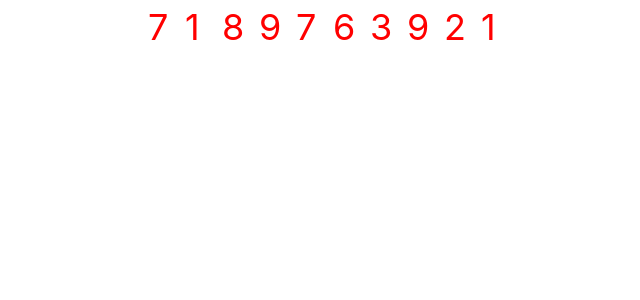
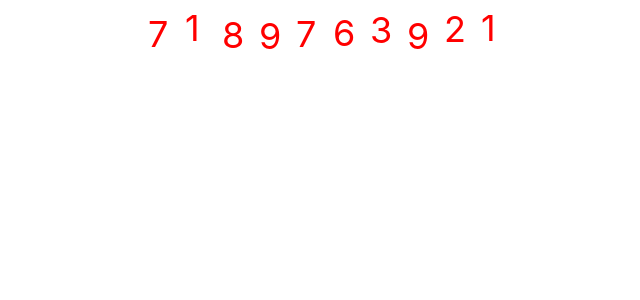
Before and after one commit to robphilipp/stream-charts, a React (Create React App) app: page / in a window 1280 px wide. Shown: the top 300 px of the page, without its empty margins (292-932 px from the left). Built offline with nearby package versions, Linux system fonts and the light colour scheme.

Commit message:
a bit of clean up

```diff
--- a/src/NumberSpinner.tsx
+++ b/src/NumberSpinner.tsx
@@ -16,6 +16,7 @@ function NumberSpinner(props: OwnProps): JSX.Element {
     const [liveData, setLiveData] = useState(props.data || [1, 2, 3]);
     const dataRef = useRef(props.data || [1, 2, 3]);
 
+    // called on mount to set up the <g> element into which to render
     useEffect(
         () => {
             if (d3ContainerRef.current) {
@@ -27,19 +28,18 @@ function NumberSpinner(props: OwnProps): JSX.Element {
                 ;
             }
 
+            // on mount, sets the timer that updates the data and sets the live data which causes a state change
+            // and so react will call the useEffect with the live data dependency and update d3
             intervalRef.current = setInterval(
                 () => {
                     const size = dataRef.current.length;
                     dataRef.current.push((dataRef.current[size - 2] + dataRef.current[size - 1]) % 10);
-                    // dataRef.current.push(dataRef.current[0]);
                     dataRef.current = dataRef.current.slice(1);
                     setLiveData(dataRef.current);
-                    // console.log(dataRef.current);
 
                     count.current += 1;
                     if (intervalRef.current && count.current > 1000) {
                         clearInterval(intervalRef.current);
-                        console.log('done');
                     }
                 },
                 10
@@ -47,23 +47,24 @@ function NumberSpinner(props: OwnProps): JSX.Element {
         }, []
     );
 
+    // called on mount, and also when the liveData state variable is updated
     useEffect(
         () => {
-            // if (props.data && d3ContainerRef.current) {
             if (d3ContainerRef.current) {
-                // enter new elements
+                // select the text elements and bind the data to them
                 const svg = d3
                     .select(d3ContainerRef.current)
                     .select('g')
                     .selectAll('text')
                     .data(liveData)
                 ;
+
+                // enter new elements
                 svg
-                    // .select(d3ContainerRef.current)
                     .enter()
                     .append('text')
                     .attr('x', (d, i) => i * 37)
-                    .attr('y', 40)
+                    .attr('y', (d, i) => 40 + d)
                     .style('font-size', 36)
                     .style('fill', 'red')
                     .text((d: number) => d)
@@ -72,6 +73,7 @@ function NumberSpinner(props: OwnProps): JSX.Element {
                 // update existing elements
                 svg
                     .attr('x', (d, i) => i * 37)
+                    .attr('y', (d, i) => 40 + d)
                     .text((d: number) => d)
                 ;
 
@@ -80,8 +82,6 @@ function NumberSpinner(props: OwnProps): JSX.Element {
                     .exit()
                     .remove()
                 ;
-
-                setLiveData(dataRef.current);
             }
         },
         [liveData]
```
